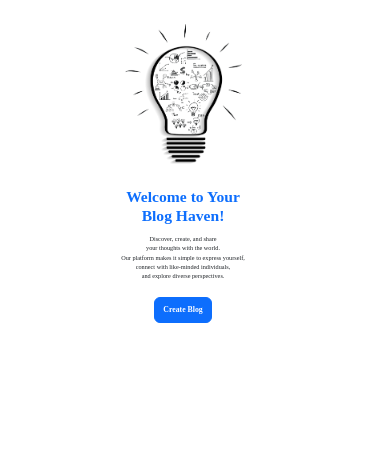
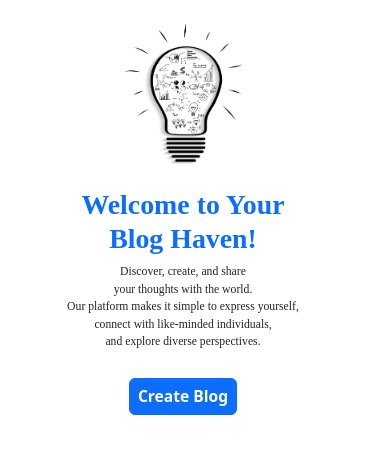
Before and after one commit to AnjaneeDevi-Gundala/Blog, a Django app: page /home/ in a window 390 px wide. Shown: the part 99-553 px from the top of the page. Run offline with Django 5.2, Linux system fonts and the light colour scheme; a user stored in the database is signed in.

Commit message:
change10

```diff
--- a/template/home.html
+++ b/template/home.html
@@ -1,7 +1,60 @@
 {% extends "base.html" %}
 {% load static %}
 {% block title %}Home{% endblock %}
+{% block css %}
 
+<style>
+    /* Default font size */
+    h1 {
+        font-size: 4vw;
+        font-family: 'Times New Roman', Times, serif;
+    }
+
+    p {
+        font-size: 1.6vw;
+        font-family: 'Times New Roman', Times, serif;
+    }
+
+    a.btn {
+        font-size: 2vw;
+        padding-left: 2vw;
+        padding-right: 2vw;
+        font-weight: bold;
+    }
+
+    /* For smaller screens (e.g., tablets) */
+    @media (max-width: 768px) {
+        h1 {
+            font-size: 6vw; /* Increase font size */
+        }
+
+        p {
+            font-size: 2.3vw;
+        }
+
+        a.btn {
+            font-size: 3vw;
+        }
+    }
+
+    /* For even smaller screens (e.g., mobile phones) */
+    @media (max-width: 480px) {
+        h1 {
+            font-size: 8vw;
+        }
+
+        p {
+            font-size: 3vw;
+        }
+
+        a.btn {
+            margin-top: 3%;
+            font-size: 4vw;
+        }
+    }
+</style>
+
+{% endblock %}
 {% block content %}
 <br>
 <div class="row align-items-center" style="width: 100%;">
@@ -10,13 +63,13 @@
     </div>
     <div class="col-md-6">
         <br>
-        <h1 class="text-center text-primary fw-bold" style="font-size: 4vw;font-family: 'Times New Roman', Times, serif;">Welcome to Your  <br>Blog Haven!</h1>
-        <p class="text-center" style="font-size: 1.6vw;font-family: 'Times New Roman', Times, serif;">
+        <h1 class="text-center text-primary fw-bold">Welcome to Your  <br>Blog Haven!</h1>
+        <p class="text-center">
             Discover, create, and share <br>your thoughts with the world. <br>
             Our platform makes it simple to express yourself,<br> connect with like-minded individuals, <br> and explore diverse perspectives.
         </p>
-        <div class="text-center" style="font-family: 'Times New Roman', Times, serif;">
-            <a href="{% url 'myapp:create' %}" class="btn btn-primary" style="padding-left: 2vw;padding-right: 2vw;font-weight: bold;font-size: 2vw;">Create Blog</a>
+        <div class="text-center">
+            <a href="{% url 'myapp:create' %}" class="btn btn-primary">Create Blog</a>
         </div>
     </div>
 </div>
```
